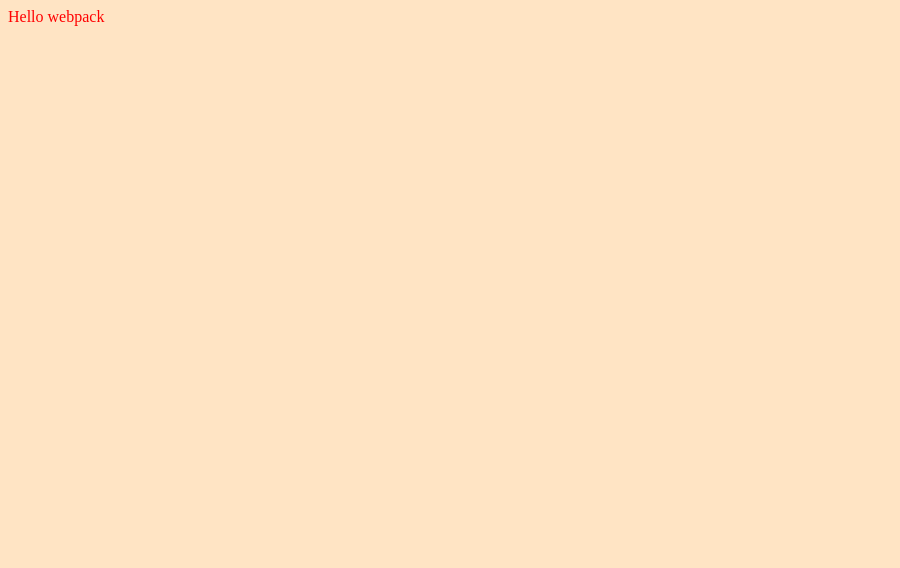
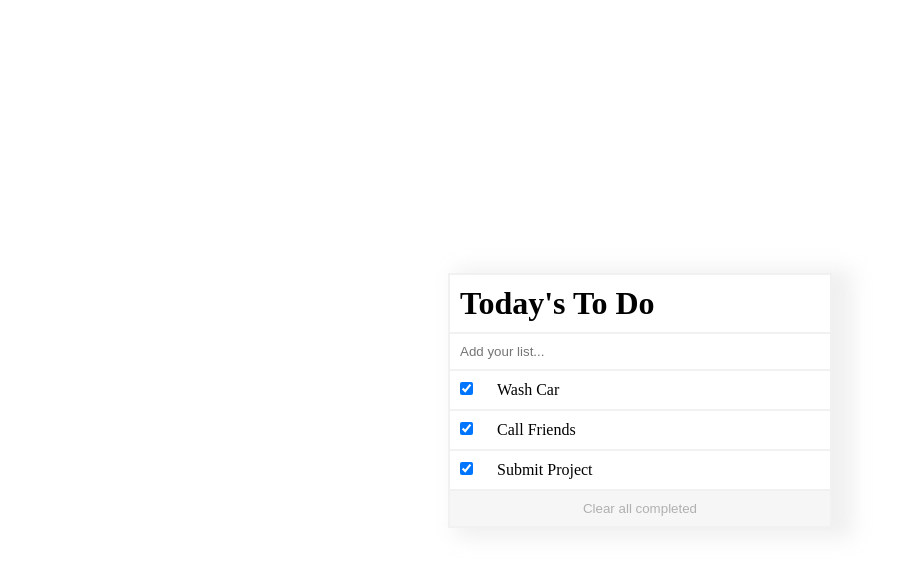
Before and after one commit to Yacoubou-seidou/ToDo_List, a website built with webpack: page public/index.html in a window 1280 px wide. Shown: the whole page, without its empty margins (0-900 px from the left). Built offline with nearby package versions, Linux system fonts and the light colour scheme.

Commit message:
Used webpack and complete html css part

```diff
--- a/public/index.html
+++ b/public/index.html
@@ -9,6 +9,14 @@
 </head>
 
 <body>
+  <div class="todoPlaceholder borderStyle">
+    <h1 class="borderStyle">Today's To Do</h1>
+    <form action="">
+      <input type="text" class="inputValue borderStyle" placeholder="Add your list...">
+    </form>
+
+
+  </div>
 </body>
 
 </html>
--- a/src/index.css
+++ b/src/index.css
@@ -1,7 +1,64 @@
-body {
-  background-color: bisque;
+* {
+  box-sizing: border-box;
+  margin: 0;
+  padding: 0;
 }
 
-.hello {
-  color: red;
+.borderStyle {
+  border: 1px solid #f1f1f1;
 }
+
+body {
+  display: flex;
+  justify-content: center;
+  align-items: center;
+  height: 100vh;
+}
+
+.listContent {
+  list-style-type: none;
+  display: flex;
+  width: 100%;
+  flex-direction: column;
+  align-items: start;
+}
+
+.listContent li {
+  width: 100%;
+  padding: 10px;
+}
+
+.inputValue {
+  width: 100%;
+  padding: 10px;
+  border: 1px solid #f1f1f1;
+}
+
+.btn {
+  width: 100%;
+  background-color: #f6f6f6;
+  color: #b0b0b0;
+  padding: 10px;
+  cursor: pointer;
+}
+
+.btn:hover {
+  text-decoration: underline;
+}
+
+h1 {
+  width: 100%;
+  padding: 10px;
+}
+
+label {
+  margin-left: 20px;
+}
+
+.todoPlaceholder {
+  width: 30%;
+  height: auto;
+  box-shadow: 14px 3px 19px 7px rgba(239, 238, 238, 0.86);
+  -webkit-box-shadow: 14px 3px 19px 7px rgba(239, 238, 238, 0.86);
+  -moz-box-shadow: 14px 3px 19px 7px rgba(239, 238, 238, 0.86);
+}
--- a/src/index.js
+++ b/src/index.js
@@ -1,14 +1,33 @@
- import _ from 'lodash';
+import _ from 'lodash';
 import './index.css';
 
- function component() {
-   const element = document.createElement('div');
+const todoPlaceholder = document.querySelector('.todoPlaceholder');
 
-   // Lodash, now imported by this script
-   element.innerHTML = _.join(['Hello', 'webpack'], ' ');
-  element.classList.add('hello');
+const todoArray = [{ description: 'Wash Car', completed: false, index: 1 }, { description: 'Call Friends', completed: false, index: 2 }, { description: 'Submit Project', completed: false, index: 3 }];
 
-   return element;
- }
-
- document.body.appendChild(component());
+const component = () => {
+  const element = document.createElement('ul');
+  let content = '';
+  todoArray.forEach((todo) => {
+    content += `
+    <li class='borderStyle'>
+    <input checked=${todo.completed} type='checkbox' id='${todo.index}'/>
+    <label for='${todo.index}'>${todo.description}</label>
+    </li>
+    `;
+  });
+  // Lodash, now imported by this script
+  element.innerHTML = _.join([content], ' ');
+  element.classList.add('listContent');
+  return element;
+};
+const buttonElement = () => {
+  const btnDelete = document.createElement('input');
+  btnDelete.value = 'Clear all completed';
+  btnDelete.classList.add('btn');
+  btnDelete.classList.add('borderStyle');
+  btnDelete.type = 'button';
+  return btnDelete;
+};
+todoPlaceholder.appendChild(component());
+todoPlaceholder.appendChild(buttonElement());
--- a/webpack.config.js
+++ b/webpack.config.js
@@ -12,7 +12,7 @@ const HtmlWebpackPlugin = require('html-webpack-plugin');
   },
   plugins: [
     new HtmlWebpackPlugin({
-      title: 'Output Management',
+      title: 'To Do list: list structure',
       template: './public/index.html',
     }),
   ],
```
Also changed, not shown: MIT.md (added, +8 -0 lines), package.json (+9 -0 lines), .eslintrc.json (added), .github/workflows/linters.yml (added), .stylelintrc.json (added), README.md, dist/index.html, 3 other files. Lines whose indentation alone changed are shown as unchanged.
